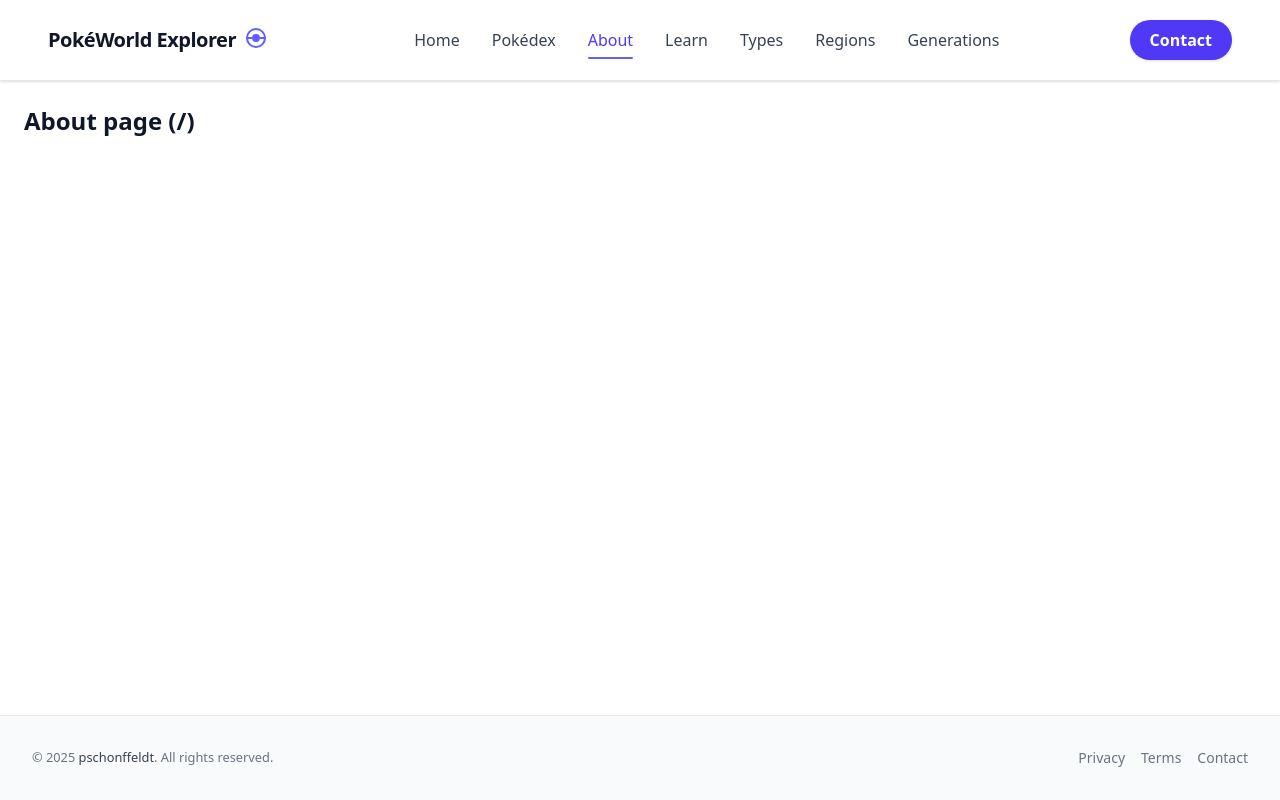
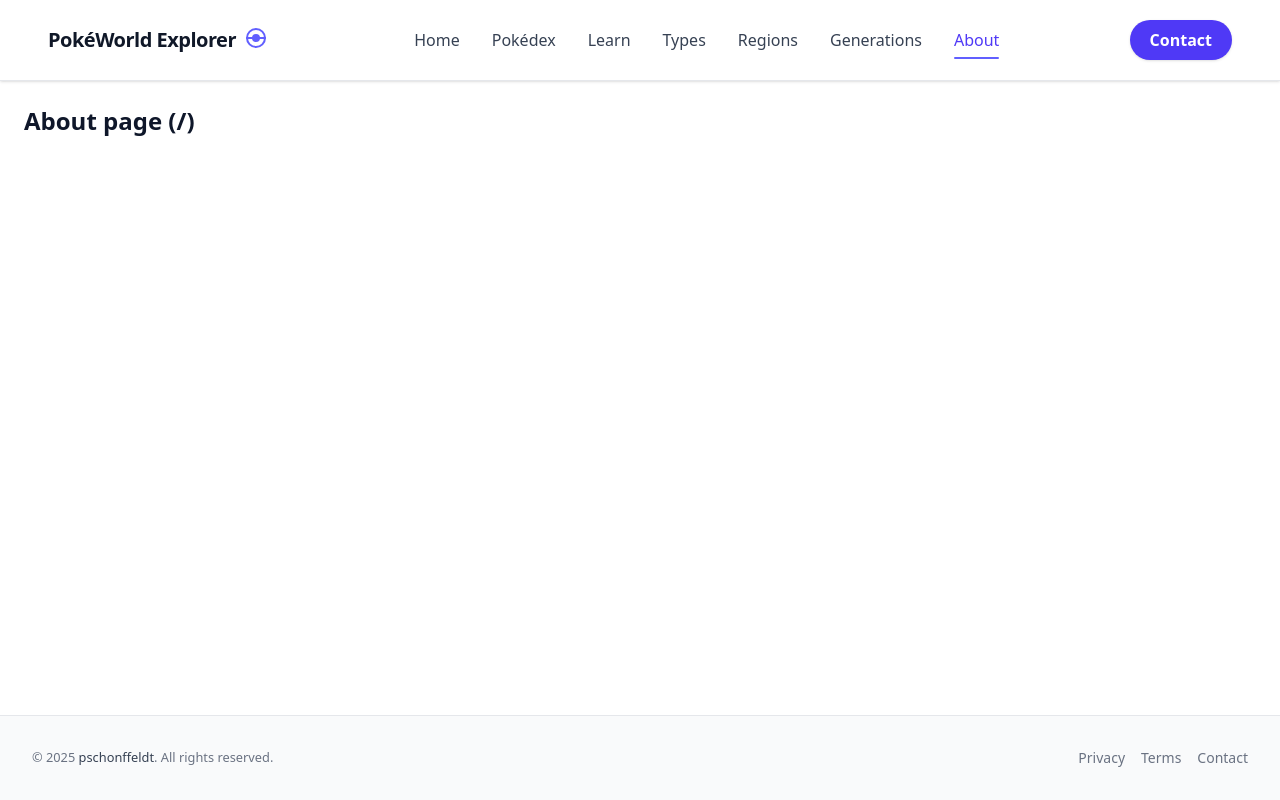
Before and after one commit to pschonffeldt/pokedex-2, a Next.js app: page /about in a window 1280 px wide. Built offline with nearby package versions, Linux system fonts and the light colour scheme.

Commit message:
Update nav bar order and only underline current page, omitting parent page

```diff
--- a/src/components/marketing-header.tsx
+++ b/src/components/marketing-header.tsx
@@ -6,15 +6,21 @@ import { usePathname } from 'next/navigation';
 const routes = [
   { label: 'Home', path: '/' },
   { label: 'Pokédex', path: '/pokedex' },
-  { label: 'About', path: '/about' },
   { label: 'Learn', path: '/learn' },
   { label: 'Types', path: '/learn/pokemon-types' },
   { label: 'Regions', path: '/learn/pokemon-regions' },
   { label: 'Generations', path: '/learn/pokemon-generations' },
+  { label: 'About', path: '/about' },
 ];
 
 export default function MarketingHeader() {
   const pathname = usePathname();
+
+  // NEW: pick the most specific (longest) matching route for the current path
+  const activeRoute =
+    routes
+      .filter((r) => pathname === r.path || (r.path !== '/' && pathname.startsWith(`${r.path}/`)))
+      .sort((a, b) => b.path.length - a.path.length)[0] ?? routes.find((r) => r.path === pathname);
 
   return (
     <nav className="sticky top-0 z-50 border-b border-gray-200 bg-white shadow-sm">
@@ -37,11 +43,8 @@ export default function MarketingHeader() {
             strokeLinecap="round"
             strokeLinejoin="round"
           >
-            {/* outer ring */}
             <circle cx="12" cy="12" r="9" />
-            {/* center line */}
             <line x1="3" y1="12" x2="21" y2="12" />
-            {/* center button */}
             <circle cx="12" cy="12" r="3" fill="currentColor" />
           </svg>
         </div>
@@ -49,9 +52,7 @@ export default function MarketingHeader() {
         {/* Desktop links */}
         <ul className="ml-4 hidden items-center gap-2 md:flex">
           {routes.map((route) => {
-            const isActive =
-              pathname === route.path || (route.path !== '/' && pathname.startsWith(route.path));
-
+            const isActive = route.path === activeRoute?.path;
             return (
               <li key={route.path}>
                 <Link
@@ -75,9 +76,7 @@ export default function MarketingHeader() {
         <div className="md:hidden">
           <ul className="flex max-w-[80vw] items-center gap-2 overflow-x-auto whitespace-nowrap">
             {routes.map((route) => {
-              const isActive =
-                pathname === route.path || (route.path !== '/' && pathname.startsWith(route.path));
-
+              const isActive = route.path === activeRoute?.path;
               return (
                 <li key={route.path} className="shrink-0">
                   <Link
```
